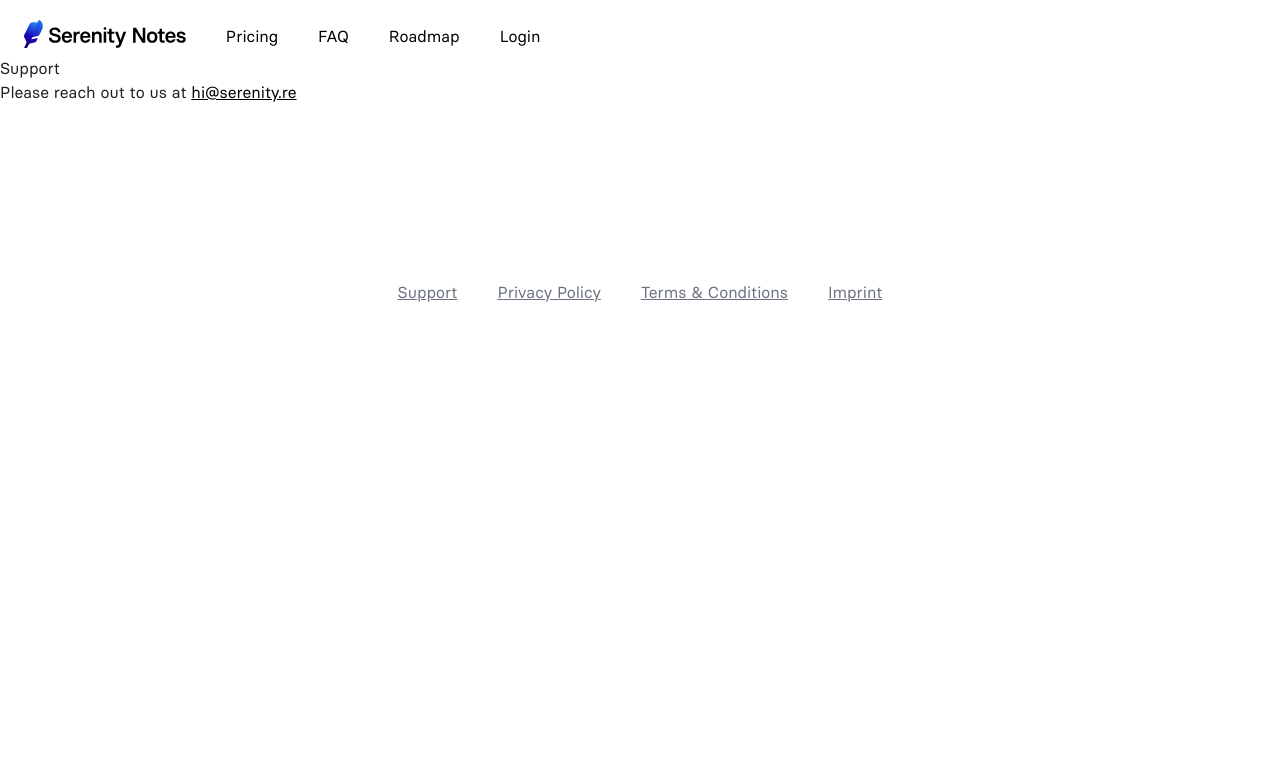
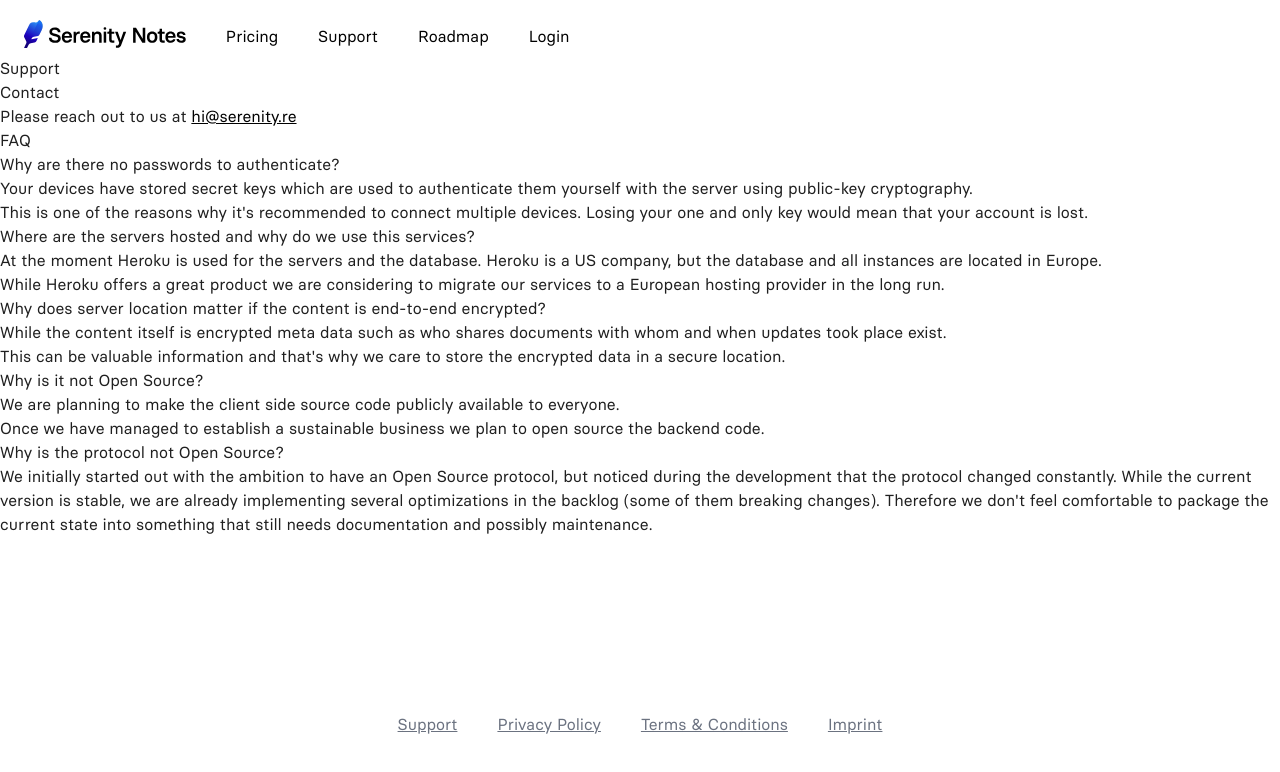
Before and after one commit to serenity-kit/website-legacy, a Next.js app: page /en/notes/support in a window 1280 px wide. Shown: the top 772 px of the page. Built offline with nearby package versions, Linux system fonts and the light colour scheme; what @tailwindcss/typography, urql would draw is missing.

Commit message:
switch to support page

```diff
--- a/components/Navigation.tsx
+++ b/components/Navigation.tsx
@@ -128,8 +128,8 @@ export default function Navigation(props) {
             <Link href="/en/notes/pricing">
               <NavAnchor>Pricing</NavAnchor>
             </Link>
-            <Link href="/en/notes/faq">
-              <NavAnchor className="ml-6">FAQ</NavAnchor>
+            <Link href="/en/notes/support">
+              <NavAnchor className="ml-6">Support</NavAnchor>
             </Link>
             <Link href="/en/notes/roadmap">
               <NavAnchor className="ml-6">Roadmap</NavAnchor>
@@ -204,9 +204,9 @@ export default function Navigation(props) {
                   Pricing
                 </MobileEntry>
               </Link>
-              <Link href="/en/notes/faq">
+              <Link href="/en/notes/support">
                 <MobileEntry onClick={() => setMobileDropdownOpen(false)}>
-                  FAQ
+                  Support
                 </MobileEntry>
               </Link>
               <Link href="/en/notes/roadmap">
--- a/pages/en/notes/faq.mdx
+++ /dev/null
@@ -1,29 +0,0 @@
-# FAQ
-
-## Why are there no passwords to authenticate?
-
-Your devices have stored secret keys which are used to authenticate them yourself with the server using public-key cryptography.
-
-This is one of the reasons why it's recommended to connect multiple devices. Losing your one and only key would mean that your account is lost.
-
-## Where are the servers hosted and why do we use this services?
-
-At the moment Heroku is used for the servers and the database. Heroku is a US company, but the database and all instances are located in Europe.
-
-While Heroku offers a great product we are considering to migrate our services to a European hosting provider in the long run.
-
-## Why does server location matter if the content is end-to-end encrypted?
-
-While the content itself is encrypted meta data such as who shares documents with whom and when updates took place exist.
-
-This can be valuable information and that's why we care to store the encrypted data in a secure location.
-
-## Why is it not Open Source?
-
-We are planning to make the client side source code publicly available to everyone.
-
-Once we have managed to establish a sustainable business we plan to open source the backend code.
-
-## Why is the protocol not Open Source?
-
-We initially started out with the ambition to have an Open Source protocol, but noticed during the development that the protocol changed constantly. While the current version is stable, we are already implementing several optimizations in the backlog (some of them breaking changes). Therefore we don't feel comfortable to package the current state into something that still needs documentation and possibly maintenance.
--- a/pages/en/notes/support.mdx
+++ b/pages/en/notes/support.mdx
@@ -1,3 +1,35 @@
 # Support
 
+## Contact
+
 Please reach out to us at <a href="mailto:hi@serenity.re">hi@serenity.re</a>
+
+## FAQ
+
+## Why are there no passwords to authenticate?
+
+Your devices have stored secret keys which are used to authenticate them yourself with the server using public-key cryptography.
+
+This is one of the reasons why it's recommended to connect multiple devices. Losing your one and only key would mean that your account is lost.
+
+## Where are the servers hosted and why do we use this services?
+
+At the moment Heroku is used for the servers and the database. Heroku is a US company, but the database and all instances are located in Europe.
+
+While Heroku offers a great product we are considering to migrate our services to a European hosting provider in the long run.
+
+## Why does server location matter if the content is end-to-end encrypted?
+
+While the content itself is encrypted meta data such as who shares documents with whom and when updates took place exist.
+
+This can be valuable information and that's why we care to store the encrypted data in a secure location.
+
+## Why is it not Open Source?
+
+We are planning to make the client side source code publicly available to everyone.
+
+Once we have managed to establish a sustainable business we plan to open source the backend code.
+
+## Why is the protocol not Open Source?
+
+We initially started out with the ambition to have an Open Source protocol, but noticed during the development that the protocol changed constantly. While the current version is stable, we are already implementing several optimizations in the backlog (some of them breaking changes). Therefore we don't feel comfortable to package the current state into something that still needs documentation and possibly maintenance.
```
